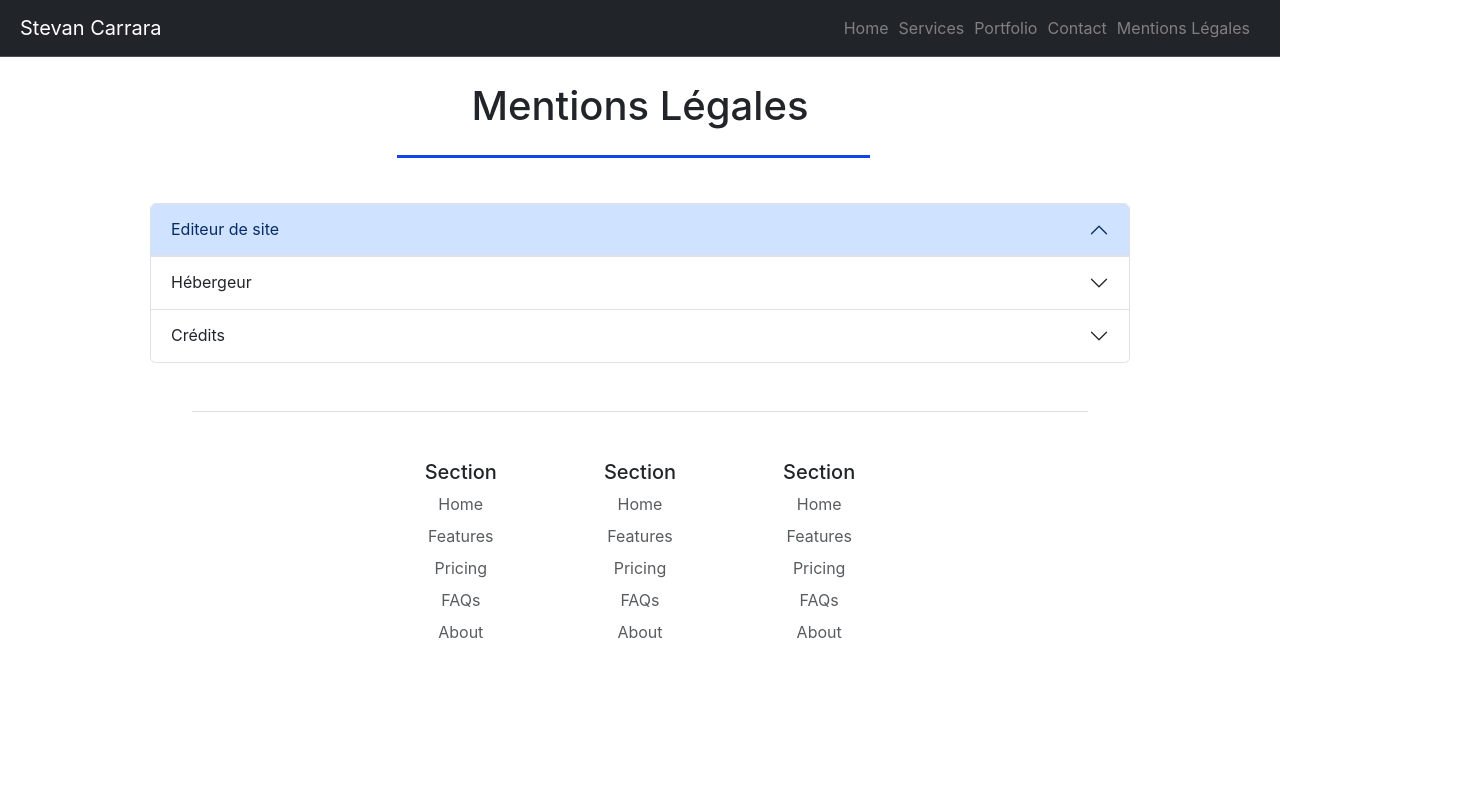
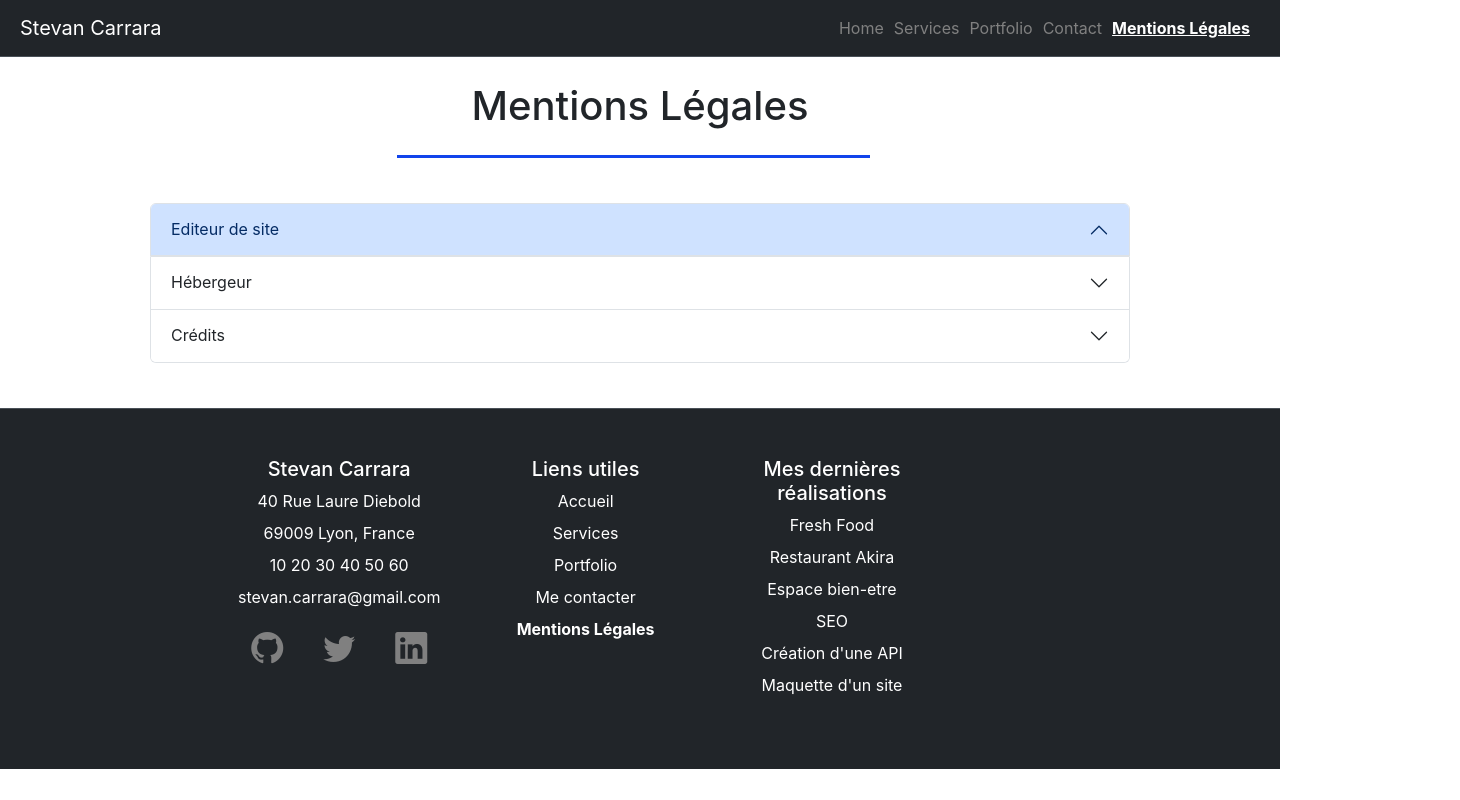
Before and after one commit to IlCarra/Devoir-CEF, a React (Create React App) app: page /pages/mentions-legales in a window 1280 px wide. Shown: the whole page, 1460 px wide, since content can reach past the window. Built offline with nearby package versions, Linux system fonts and the light colour scheme.

Commit message:
styled the footer and added the links

```diff
--- a/src/App.css
+++ b/src/App.css
@@ -1,18 +1,17 @@
-.container-fluid{
+.nav-container{
   display: flex;
   justify-content: space-between;
+  padding: 0 20px;
 }
 .link {
   padding-right: 10px;
   text-decoration: none;
   color: grey;
 }
-.link:hover {
+.link:hover, .active, .f-link:hover {
   text-decoration: underline;
+  font-weight: bold;
   color: white;
-}
-.container-fluid {
-  padding: 0 20px;
 }
 .Background {
   background-image: url('/public/images/software-developer-6521720_1280.jpg');
@@ -149,6 +148,21 @@
   margin: 5px auto;
 }
 
+.row-container{
+  display: flex;
+  justify-content: space-evenly;
+}
+.my-column, .f-link{
+  color: white;
+  text-decoration: none;
+}
+.list-inline-item i{
+  color: grey;
+  font-size: 2rem;
+}
+.list-inline-item i:hover {
+  color: white;
+}
 
 .App {
   text-align: center;
--- a/src/components/footer.js
+++ b/src/components/footer.js
@@ -1,44 +1,86 @@
 import React from 'react';
+import { NavLink } from 'react-router-dom';
 
 function Footer() {
     return (
-        <footer class="row row-cols-1 row-cols-sm-2 row-cols-md-5 py-5 my-5 border-top">
-
-    <div class="col mb-3">
-
-    </div>
-
-    <div class="col mb-3">
-      <h5>Section</h5>
-      <ul class="nav flex-column">
-        <li class="nav-item mb-2"><a href="#" class="nav-link p-0 text-body-secondary">Home</a></li>
-        <li class="nav-item mb-2"><a href="#" class="nav-link p-0 text-body-secondary">Features</a></li>
-        <li class="nav-item mb-2"><a href="#" class="nav-link p-0 text-body-secondary">Pricing</a></li>
-        <li class="nav-item mb-2"><a href="#" class="nav-link p-0 text-body-secondary">FAQs</a></li>
-        <li class="nav-item mb-2"><a href="#" class="nav-link p-0 text-body-secondary">About</a></li>
+        <footer className="py-5 border-top bg-dark text-light w-100" data-bs-theme="dark" >
+        <div className="container-fluid footer-container">
+        <div className="row row-cols-1 row-cols-sm-2 row-cols-md-5 container-fluid ">
+            <div className="col mb-3 my-column">
+              <h5>Stevan Carrara</h5>
+              <ul className="nav flex-column">
+                <li className="nav-item mb-2">40 Rue Laure Diebold</li>
+                <li className="nav-item mb-2">69009 Lyon, France</li>
+                <li className="nav-item mb-2">10 20 30 40 50 60</li>
+                <li className="nav-item mb-2">stevan.carrara@gmail.com</li>
+                <li className="nav-item mb-2">
+                    <ul className="list-inline">
+                        <li className="list-inline-item">
+                            <a href="https://github.com/IlCarra" className="nav-link text-light" target="_blank" rel="noopener noreferrer">
+                                <i class="bi bi-github"></i>
+                            </a>
+                        </li>
+                        <li className="list-inline-item">
+                            <a href="https://x.com/i/flow/signup" className="nav-link text-light" target="_blank" rel="noopener noreferrer">
+                                <i class="bi bi-twitter"></i>
+                            </a>
+                        </li>
+                        <li className="list-inline-item">
+                            <a href="https://www.linkedin.com/in/stevancarrara/" className="nav-link text-light" target="_blank" rel="noopener noreferrer">
+                                <i class="bi bi-linkedin"></i>
+                            </a>
+                        </li>
+                    </ul>
+                </li>
               </ul>
             </div>
 
-    <div class="col mb-3">
-      <h5>Section</h5>
-      <ul class="nav flex-column">
-        <li class="nav-item mb-2"><a href="#" class="nav-link p-0 text-body-secondary">Home</a></li>
-        <li class="nav-item mb-2"><a href="#" class="nav-link p-0 text-body-secondary">Features</a></li>
-        <li class="nav-item mb-2"><a href="#" class="nav-link p-0 text-body-secondary">Pricing</a></li>
-        <li class="nav-item mb-2"><a href="#" class="nav-link p-0 text-body-secondary">FAQs</a></li>
-        <li class="nav-item mb-2"><a href="#" class="nav-link p-0 text-body-secondary">About</a></li>
+
+            <div className="col mb-3 my-column">
+              <h5>Liens utiles</h5>
+              <ul className="nav flex-column">
+                <li className="nav-item mb-2">
+                    <NavLink className='f-link' to="/">Accueil </ NavLink>
+                </li>
+                <li className="nav-item mb-2">
+                    <NavLink className='f-link' to="../pages/service">Services </ NavLink>
+                </li>
+                <li className="nav-item mb-2">
+                    <NavLink className='f-link' to="../pages/portfolio">Portfolio </ NavLink>
+                </li>
+                <li className="nav-item mb-2">
+                    <NavLink className='f-link' to="../pages/contact">Me contacter </ NavLink>
+                </li>
+                <li className="nav-item mb-2">
+                    <NavLink className='f-link' to="../pages/mentions-legales">Mentions Légales </NavLink>
+                </li>
               </ul>
             </div>
 
-    <div class="col mb-3">
-      <h5>Section</h5>
-      <ul class="nav flex-column">
-        <li class="nav-item mb-2"><a href="#" class="nav-link p-0 text-body-secondary">Home</a></li>
-        <li class="nav-item mb-2"><a href="#" class="nav-link p-0 text-body-secondary">Features</a></li>
-        <li class="nav-item mb-2"><a href="#" class="nav-link p-0 text-body-secondary">Pricing</a></li>
-        <li class="nav-item mb-2"><a href="#" class="nav-link p-0 text-body-secondary">FAQs</a></li>
-        <li class="nav-item mb-2"><a href="#" class="nav-link p-0 text-body-secondary">About</a></li>
+            <div className="col mb-3 my-column">
+              <h5>Mes dernières réalisations</h5>
+              <ul className="nav flex-column">
+                <li className="nav-item mb-2">
+                    <NavLink className='f-link' to="../pages/portfolio">Fresh Food </ NavLink>
+                </li>
+                <li className="nav-item mb-2">
+                    <NavLink className='f-link' to="../pages/portfolio">Restaurant Akira </ NavLink>
+                </li>
+                <li className="nav-item mb-2">
+                    <NavLink className='f-link' to="../pages/portfolio">Espace bien-etre </ NavLink>
+                </li>
+                <li className="nav-item mb-2">
+                    <NavLink className='f-link' to="../pages/portfolio">SEO </ NavLink>
+                </li>
+                <li className="nav-item mb-2">
+                    <NavLink className='f-link' to="../pages/portfolio">Création d'une API </ NavLink>
+                </li>
+                <li className="nav-item mb-2">
+                    <NavLink className='f-link' to="../pages/portfolio">Maquette d'un site </ NavLink>
+                </li>
               </ul>
+            </div>
+        </div>
         </div>
     </footer>
     );
--- a/src/components/navbar.js
+++ b/src/components/navbar.js
@@ -1,10 +1,10 @@
 import React from 'react';
-import { Link } from 'react-router-dom';
+import { NavLink } from 'react-router-dom';
 
 function CustomNavBar() {
 return (
     <nav class="navbar bg-dark navbar-expand-lg border-bottom border-body" data-bs-theme="dark">
-        <div class="container-fluid">
+        <div class="container-fluid nav-container">
           <a class="navbar-brand" href='/'>Stevan Carrara</a>
           <button className="navbar-toggler" type="button" data-bs-toggle="collapse" data-bs-target="#navbarNav" aria-controls="navbarNav" aria-expanded="false" aria-label="Toggle navigation">
               <span className="navbar-toggler-icon"></span>
@@ -12,19 +12,19 @@ return (
           <div className="collapse navbar-collapse" id="navbarNav">
             <ul class="navbar-nav ms-auto">
               <li className='nav-item'>
-                <Link className='link' to="/">Home </ Link>
+                <NavLink className='link' activeClassName='active' to="/">Home </ NavLink>
               </li>
               <li className='nav-item'>
-                <Link className='link' to="../pages/service">Services </ Link>
+                <NavLink className='link' activeClassName='active' to="../pages/service">Services </ NavLink>
               </li>
               <li className='nav-item'>
-                <Link className='link' to="../pages/portfolio">Portfolio </ Link>
+                <NavLink className='link' activeClassName='active' to="../pages/portfolio">Portfolio </ NavLink>
               </li>
               <li className='nav-item'>
-                <Link className='link' to="../pages/contact">Contact </ Link>
+                <NavLink className='link' activeClassName='active' to="../pages/contact">Contact </ NavLink>
               </li>
               <li className='nav-item'>
-                <Link className='link' to="../pages/mentions-legales">Mentions Légales</Link>
+                <NavLink className='link' activeClassName="active" to="../pages/mentions-legales">Mentions Légales</NavLink>
               </li>
             </ul>
           </div>
```
Lines whose indentation alone changed are shown as unchanged.
